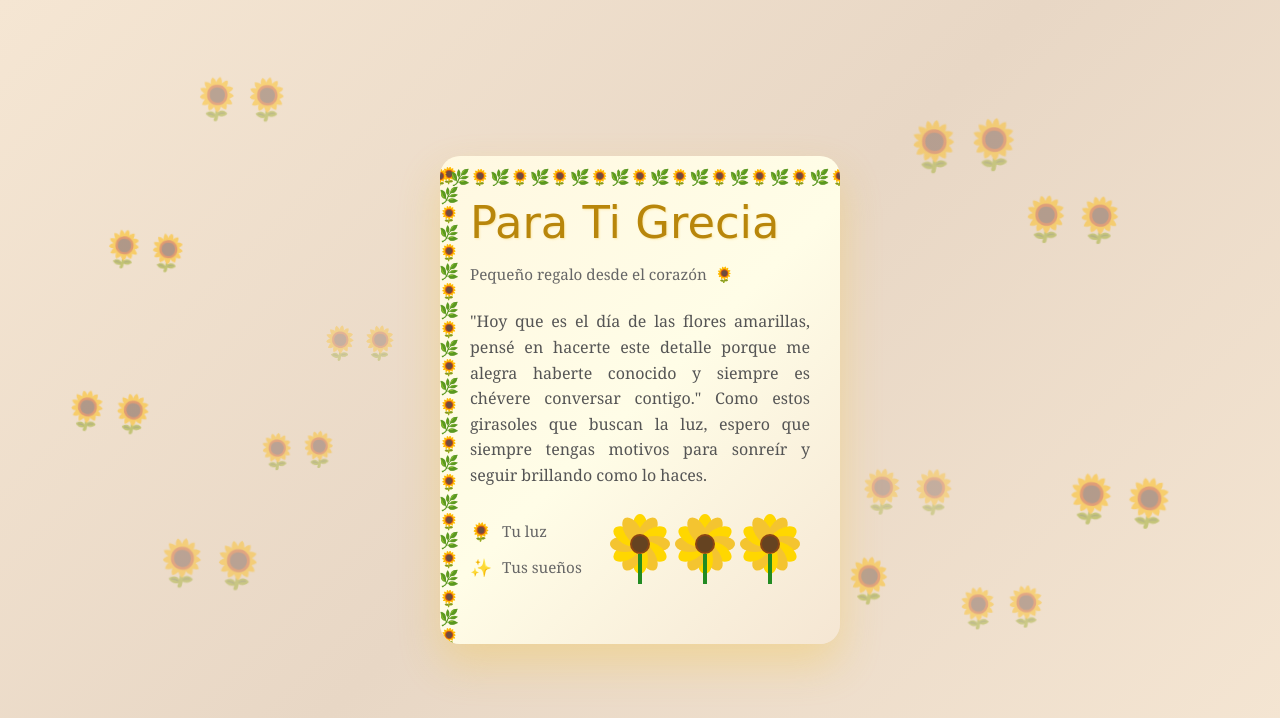
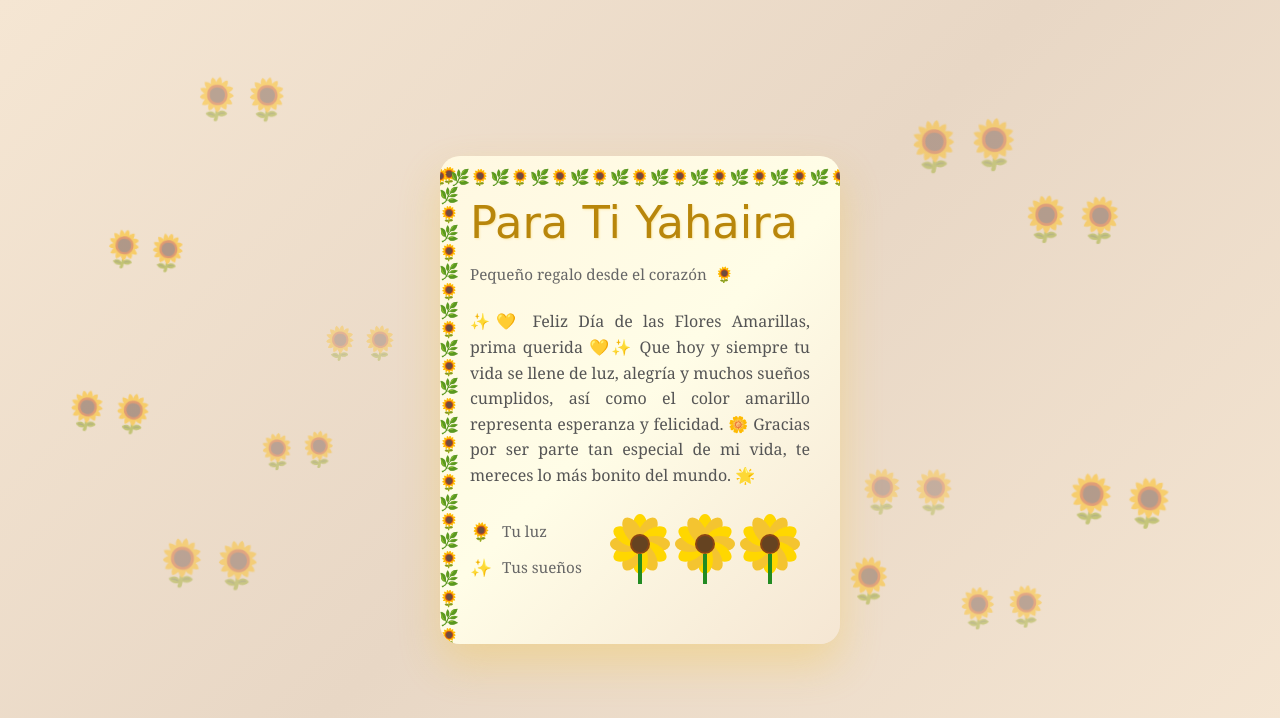
Before and after one commit to Miguelv915/Flores, a plain HTML site: page index.html in a window 1280 px wide. Drawn offline with Linux system fonts and the light colour scheme.

Commit message:
Update index.html

```diff
--- a/index.html
+++ b/index.html
@@ -325,18 +325,16 @@
     <div class="card-container">
 
         <div class="card-content">
-            <h1 class="title">Para Ti Grecia</h1>
+            <h1 class="title">Para Ti Yahaira</h1>
             <p class="subtitle">
                 <span>Pequeño regalo desde el corazón</span>
                 <span>🌻</span>
             </p>
 
             <p class="message">
-                "Hoy que es el día de las flores amarillas, pensé en hacerte este detalle porque me alegra haberte conocido y
-                siempre es chévere conversar contigo."
-
-                Como estos girasoles que buscan la luz, espero que siempre tengas motivos para sonreír y seguir brillando como lo
-                haces.
+            ✨💛 Feliz Día de las Flores Amarillas, prima querida 💛✨
+Que hoy y siempre tu vida se llene de luz, alegría y muchos sueños cumplidos, así como el color amarillo representa esperanza y felicidad.
+                🌼 Gracias por ser parte tan especial de mi vida, te mereces lo más bonito del mundo. 🌟
             </p>
 
             <div class="features">
```
